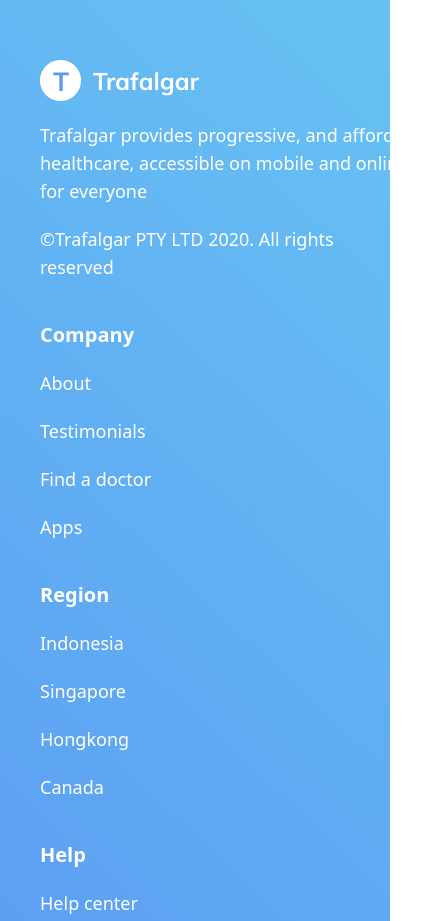
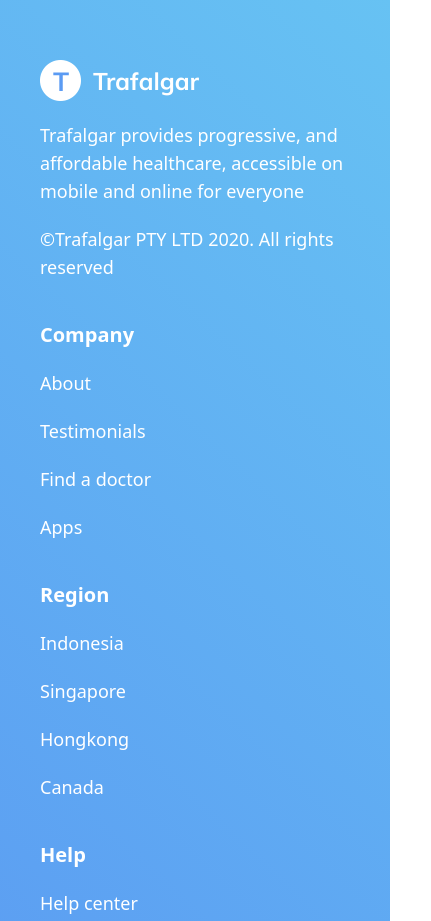
Before and after one commit to duogbachdev/TrafalgarLandingPage, a website: page public/index.html in a window 390 px wide. Shown: the part 8820-9741 px from the top of the page, 431 px wide, since content can reach past the window. Drawn offline with Linux system fonts and the light colour scheme.

Commit message:
UPDATE Responsive

```diff
--- a/public/index.html
+++ b/public/index.html
@@ -359,7 +359,7 @@
             <div class="flex flex-col gap-10 md:flex-row md:justify-center px-10 md:px-20 py-24 ct-footer">
                 <div class="basis-2/6 flex flex-col gap-y-5">
                     <a href="#"><img srcset="./img/logo-white.png 2x" alt="logo"></a>
-                    <p class="w-[391px] break-normal">Trafalgar provides progressive, and affordable healthcare, accessible on mobile and online for
+                    <p class="md:w-[391px] break-normal">Trafalgar provides progressive, and affordable healthcare, accessible on mobile and online for
                         everyone</p>
                     <p>©Trafalgar PTY LTD 2020. All rights reserved</p>
                 </div>
```
Also changed, not shown: public/output.css.
